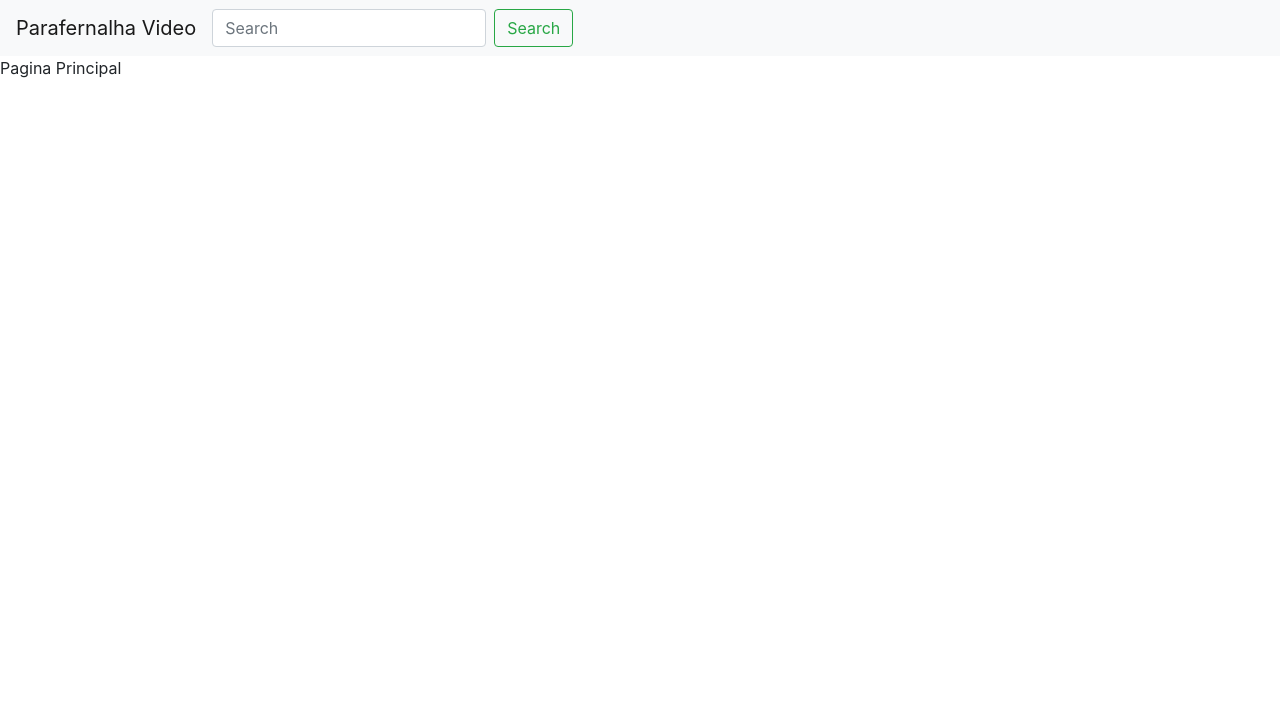
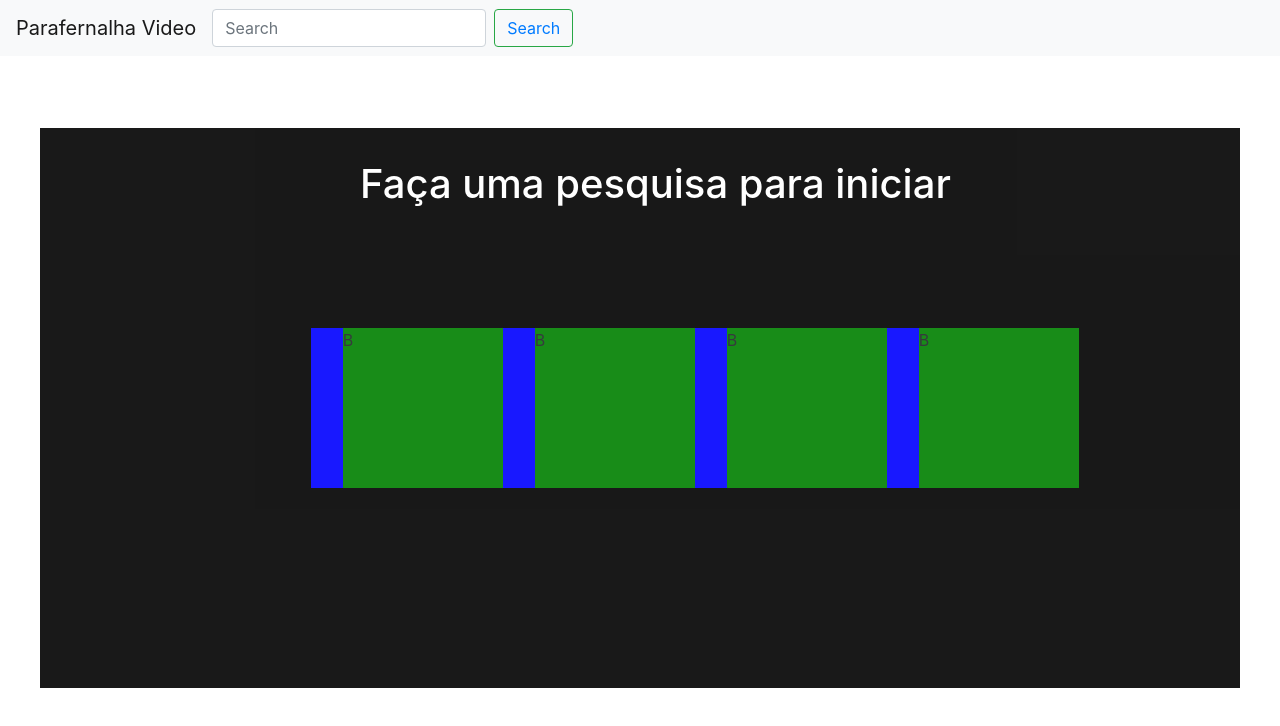
Before and after one commit to FelipeKatao/ParaIntVideos, a React (Create React App) app in the folder parafernaliavideos/: page /initialPage in a window 1280 px wide. Shown: the top 726 px of the page. Built offline with nearby package versions, Linux system fonts and the light colour scheme.

Commit message:
atualizacao de square animates

```diff
--- a/parafernaliavideos/src/App.js
+++ b/parafernaliavideos/src/App.js
@@ -3,6 +3,7 @@ import './css/App.css';
 import MenuBar from './components/MenuBar.js'
 import {Switch,Route, Redirect} from 'react-router-dom'
 import MainPage from './components/MainPage';
+import VideoPage from './components/VideoPage';
 
 function App() {
   return (
@@ -10,6 +11,7 @@ function App() {
     <MenuBar></MenuBar>
     <Switch>
       <Route path='/initialPage' component={MainPage}></Route>
+      <Route path='/videoPage' component={VideoPage}></Route>
       <Redirect to='/initialPage' ></Redirect>
     </Switch>
   </>
--- a/parafernaliavideos/src/components/MainPage.js
+++ b/parafernaliavideos/src/components/MainPage.js
@@ -1,9 +1,20 @@
 import React from 'react'
+import '../css/Components.css'
 import { Link } from 'react-router-dom'
 
 function MainPage(){
     return(
-        <div>Pagina Principal</div>
+        <>
+        <div className="banner">
+            <div><h1>Faça uma pesquisa para iniciar</h1></div>
+            <div class="container-square">
+            <div className="AnimateSquare">B</div>
+            <div className="AnimateSquare">B</div>
+            <div className="AnimateSquare">B</div>
+            <div className="AnimateSquare">B</div>
+            </div>
+        </div>
+        </>
     );
 
 }
--- a/parafernaliavideos/src/components/MenuBar.js
+++ b/parafernaliavideos/src/components/MenuBar.js
@@ -1,4 +1,5 @@
 import React from 'react'
+import {Link} from 'react-router-dom'
 
 function MenuBar(){
     return(
@@ -6,7 +7,7 @@ function MenuBar(){
            <a className="navbar-brand" href="#">Parafernalha Video</a>
            <form className="form-inline">
                <input className="form-control mr-sm-2" type="search" placeholder="Search" aria-label="Search"></input>
-               <button className="btn btn-outline-success my-2 my-sm-0" type="submit">Search</button>
+               <button className="btn btn-outline-success my-2 my-sm-0" type="submit"><Link to='/videoPage'>Search</Link></button>
            </form>
        </nav>
     );
--- /dev/null
+++ b/parafernaliavideos/src/components/VideoPage.js
@@ -0,0 +1,9 @@
+import React from 'react'
+
+function VideoPage(){
+    return(
+        <div>Pagina de video</div>
+    )
+}
+
+export default VideoPage
--- /dev/null
+++ b/parafernaliavideos/src/css/Components.css
@@ -0,0 +1,27 @@
+.banner{
+    display: flex;
+    margin: auto;
+    background-color: black;
+    opacity: 0.9;
+    height: 70vh;
+    width: 150vh;
+    margin-top: 9vh;
+}
+.banner h1{
+    color: white;
+    margin-top: 4vh;
+    margin-left: 40vh;
+}
+.AnimateSquare{
+    height: 20vh;
+    width: 20vh;
+    background-color: green;
+    margin-left: 4vh;
+}
+.container-square{
+    display: flex;
+    background-color: blue;
+    margin: auto;
+    margin-left: -80vh;
+
+}
```
